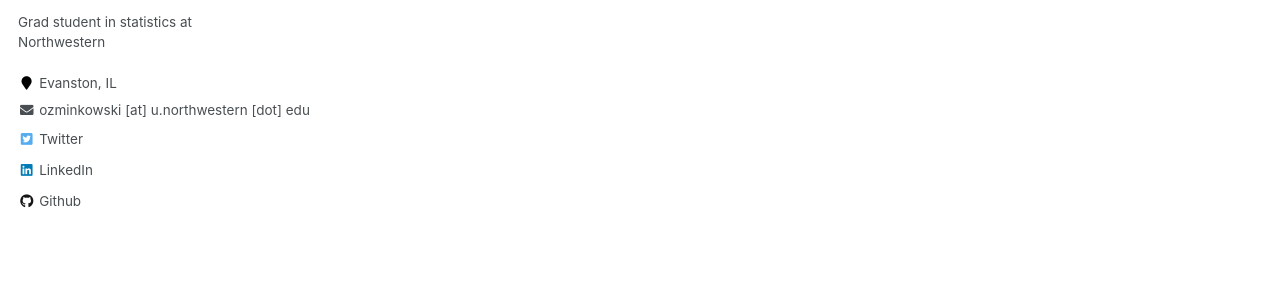
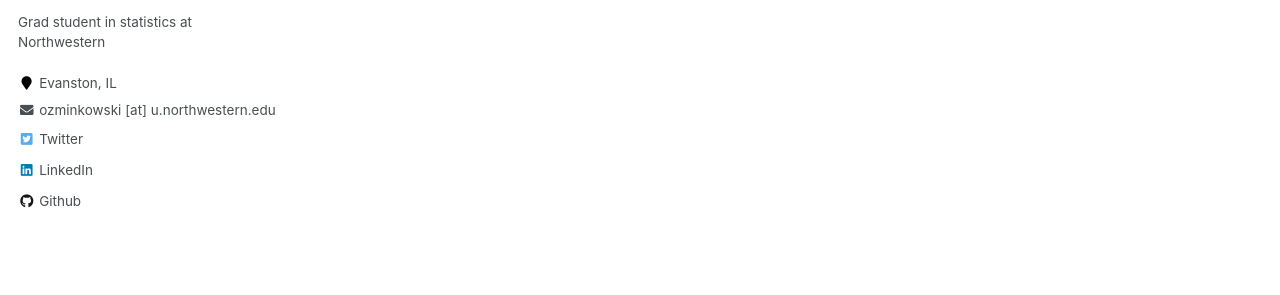
Before and after one commit to samozm/samozm.github.io, a Jekyll site: the page built from _pages/software.html, in a window 1280 px wide. Shown: the part 313-608 px from the top of the page. Built offline with Jekyll 4.4.1, drawn with Linux system fonts in a browser that asks for light colours.

```diff
--- a/_config.yml
+++ b/_config.yml
@@ -87,7 +87,7 @@ author:
   employer         :
   pubmed           : #"https://www.ncbi.nlm.nih.gov/pubmed/?term=john+snow"
   googlescholar    : #"http://yourfullgooglescholarurl.com"
-  email            : " ozminkowski [at] u.northwestern [dot] edu"
+  email            : " ozminkowski [at] u.northwestern.edu"
   researchgate     :  # example: "https://www.researchgate.net/profile/yourprofile"
   uri              :
   bitbucket        :
```
Also changed, not shown: _pages/software.html (renamed from _pages/software.md).
